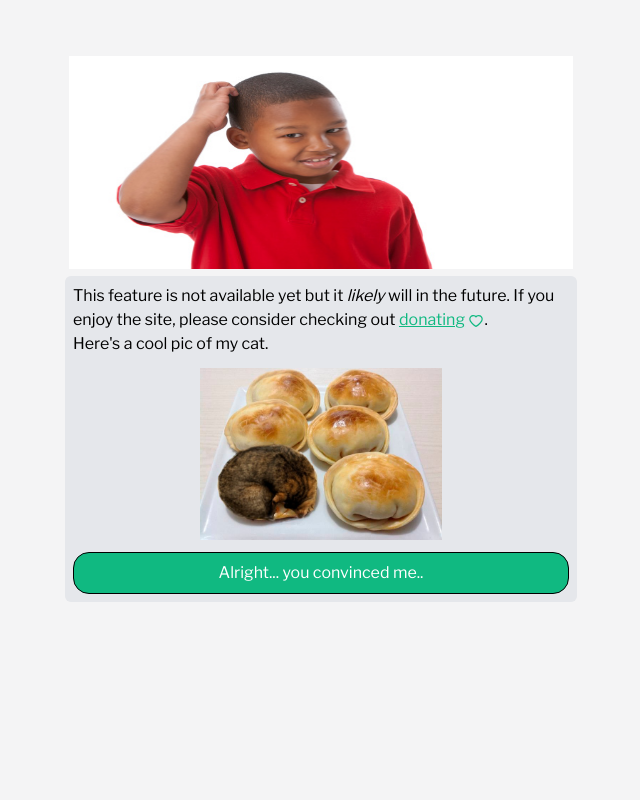
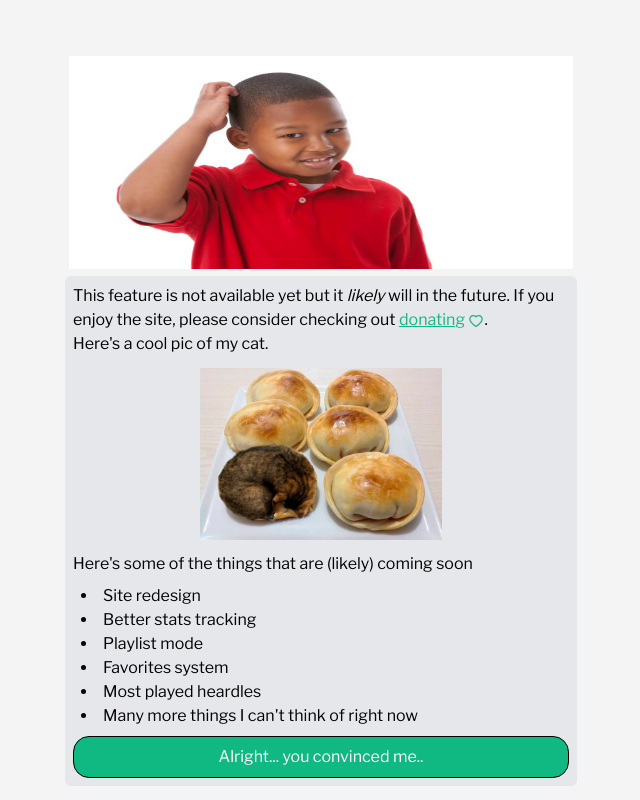
Before and after one commit to titong0/riffify, a Next.js app: page /feature-not-done in a window 1280 px wide. Shown: the whole page, without its empty margins (319-959 px from the left). Built offline with nearby package versions, Linux system fonts and the light colour scheme; what tailwindcss-radix would draw is missing.

Commit message:
add todos

```diff
--- a/pages/feature-not-done.tsx
+++ b/pages/feature-not-done.tsx
@@ -36,6 +36,15 @@ const NoFeature = () => {
               height="172"
             />
           </div>
+          Here's some of the things that are (likely) coming soon
+          <ul className="list-disc list-inside m-2">
+            <li>Site redesign</li>
+            <li>Better stats tracking</li>
+            <li>Playlist mode</li>
+            <li>Favorites system</li>
+            <li>Most played heardles</li>
+            <li>Many more things I can't think of right now</li>
+          </ul>
           <Link href="/funding" passHref>
             <CTA>Alright... you convinced me..</CTA>
           </Link>
```
